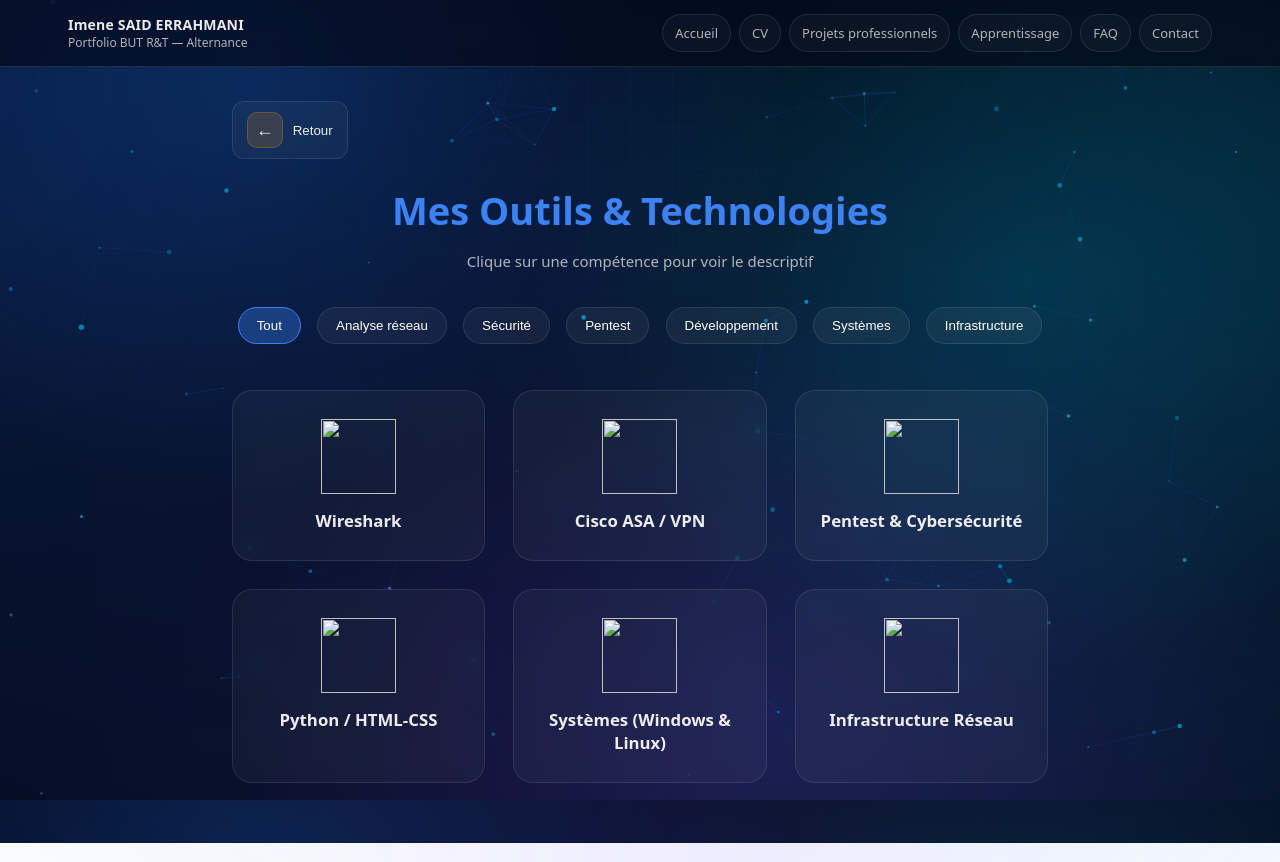
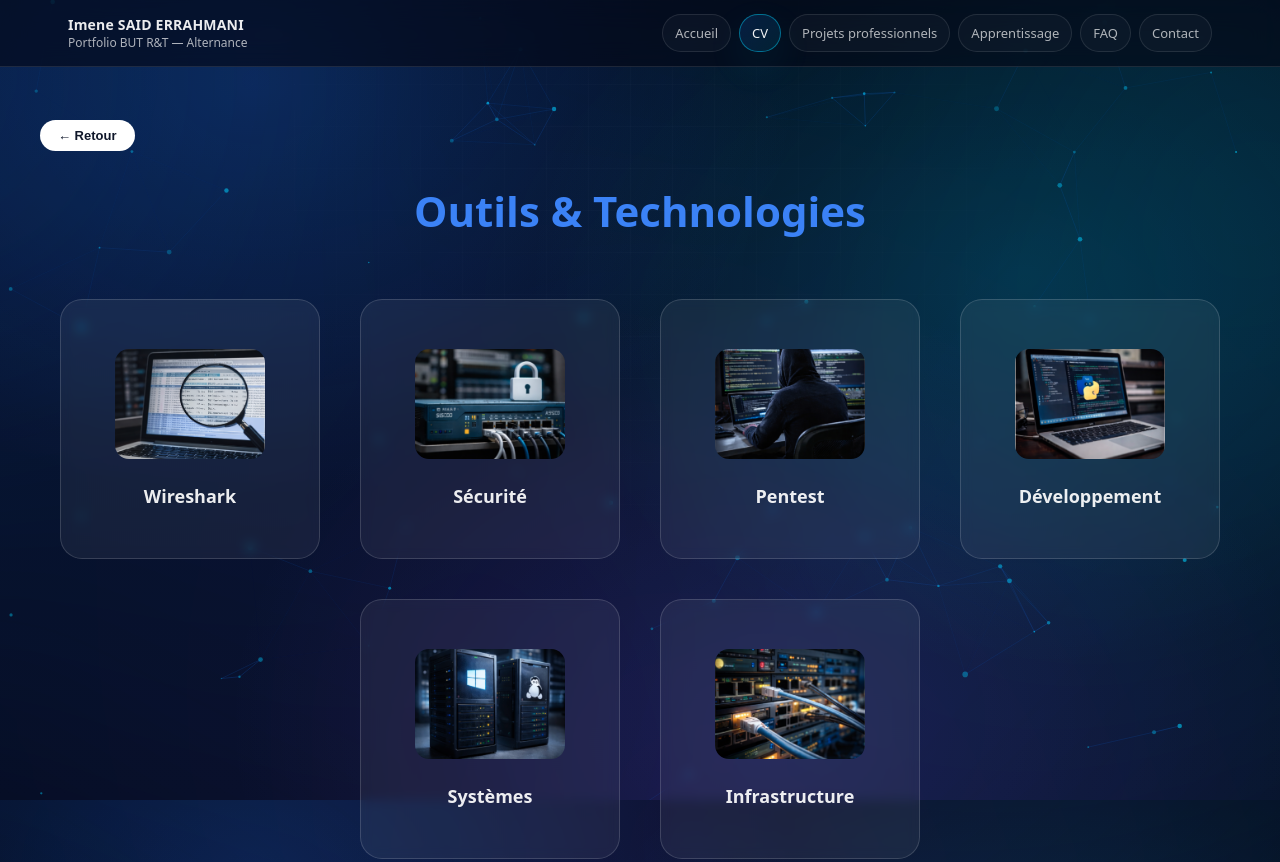
Before and after one commit to Imene-said/Portfolio, a plain HTML site: page outils-et-technologies.html in a window 1280 px wide. Shown: the top 862 px of the page. Drawn offline with Linux system fonts and the light colour scheme.

Commit message:
version 11

```diff
--- a/outils-et-technologies.html
+++ b/outils-et-technologies.html
@@ -1,177 +1,168 @@
-<!DOCTYPE html>
+<!doctype html>
 <html lang="fr">
 <head>
-<meta charset="UTF-8">
-<meta name="viewport" content="width=device-width, initial-scale=1.0">
+<meta charset="utf-8"/>
+<meta name="viewport" content="width=device-width, initial-scale=1"/>
 <title>Outils & Technologies — Imene</title>
 
-<!-- CSS GLOBAL DU SITE (IMPORTANT) -->
 <link rel="stylesheet" href="./assets/css/style.css">
 <script defer src="./assets/js/main.js"></script>
 
 <style>
-/* ===== ON GARDE TON DESIGN MAIS ADAPTÉ AU PORTFOLIO ===== */
 
-/* CONTENEUR CENTRÉ */
-.outilsContainer{
-    max-width: 1200px;
-    margin: 0 auto;
-    padding: 20px 18px 60px;
+/* ===== CONTAINER ===== */
+.techContainer{
+    max-width:1200px;
+    margin:0 auto;
+    padding:80px 20px 120px;
+    text-align:center;
 }
 
-/* TITRE CENTRÉ COMME FAQ / PRO */
-.outilsHeader{
-    text-align: center;
-    margin: 20px 0 30px;
+.techContainer h2{
+    font-size:42px;
+    color:#3b82f6;
+    margin-bottom:10px;
 }
 
-.outilsHeader h1{
-    font-size: 38px;
-    color: #3b82f6;
-    margin-bottom: 10px;
+.techContainer p{
+    opacity:0.75;
+    margin-bottom:60px;
+    font-size:16px;
 }
 
-.outilsHeader p{
-    color: var(--muted);
-    font-size: 15px;
+/* ===== BOUTON RETOUR ===== */
+.backBtn{
+    position:absolute;
+    top:120px;
+    left:40px;
+    background:white;
+    color:#0f172a;
+    border:none;
+    padding:8px 18px;
+    border-radius:30px;
+    cursor:pointer;
+    font-weight:600;
+    transition:0.3s;
 }
 
-/* FILTRES */
-.filters {
-    text-align: center;
-    margin: 30px 0 40px;
+.backBtn:hover{
+    transform:translateY(-2px);
+    box-shadow:0 6px 20px rgba(255,255,255,0.3);
 }
 
-.filter-btn {
-    background: rgba(255,255,255,0.05);
-    border: 1px solid rgba(255,255,255,0.10);
-    color: white;
-    padding: 10px 18px;
-    margin: 6px;
-    border-radius: 999px;
-    cursor: pointer;
-    transition: 0.3s ease;
+/* ===== GRID ===== */
+.sectionGrid{
+    display:flex;
+    gap:40px;
+    justify-content:center;
+    flex-wrap:wrap;
 }
 
-.filter-btn:hover {
-    background: rgba(59,130,246,0.2);
-    border-color: #3b82f6;
-    transform: translateY(-2px);
+/* ===== CARTES ===== */
+.card{
+    width:260px;
+    height:260px;
+    padding:25px;
+    background:rgba(255,255,255,0.06);
+    border:1px solid rgba(255,255,255,0.15);
+    border-radius:22px;
+    cursor:pointer;
+    transition:0.35s;
+    display:flex;
+    flex-direction:column;
+    align-items:center;
+    justify-content:center;
+    backdrop-filter: blur(6px);
 }
 
-.filter-btn.active {
-    background: rgba(59,130,246,0.35);
-    border-color: #3b82f6;
+.card:hover{
+    transform:translateY(-10px);
+    border-color:#3b82f6;
+    box-shadow:0 20px 50px rgba(59,130,246,0.35);
 }
 
-/* GRID CARTES */
-.grid {
-    display: grid;
-    grid-template-columns: repeat(auto-fit, minmax(200px, 1fr));
-    gap: 28px;
+.card img{
+    width:150px;
+    height:110px;
+    object-fit:cover;
+    border-radius:14px;
+    margin-bottom:25px;
+    transition:0.3s;
 }
 
-/* CARTES STYLE PORTFOLIO */
-.card {
-    background: rgba(255,255,255,0.04);
-    border: 1px solid rgba(255,255,255,0.10);
-    border-radius: 20px;
-    padding: 28px 20px;
-    text-align: center;
-    cursor: pointer;
-    transition: all 0.35s ease;
-    backdrop-filter: blur(10px);
+.card:hover img{
+    transform:scale(1.05);
 }
 
-.card:hover {
-    transform: translateY(-8px) scale(1.03);
-    border-color: #3b82f6;
-    box-shadow: 0 20px 50px rgba(0,0,0,0.5);
+.card h4{
+    margin:0;
+    font-size:18px;
+    font-weight:600;
 }
 
-.card.hide {
-    opacity: 0;
-    transform: scale(0.6);
-    position: absolute;
-    pointer-events: none;
+/* ===== MODAL ===== */
+.modal{
+    position:fixed;
+    inset:0;
+    background:rgba(0,0,0,0.85);
+    display:flex;
+    justify-content:center;
+    align-items:center;
+    visibility:hidden;
+    opacity:0;
+    transition:0.3s;
+    z-index:1000;
 }
 
-.card img {
-    width: 75px;
-    height: 75px;
-    object-fit: contain;
-    margin-bottom: 15px;
+.modal.active{
+    visibility:visible;
+    opacity:1;
 }
 
-.card h3 {
-    margin: 0;
-    font-size: 1.05rem;
+.modal-content{
+    background:#0f172a;
+    padding:40px;
+    border-radius:20px;
+    border:1px solid #3b82f6;
+    width:90%;
+    max-width:550px;
+    text-align:center;
 }
 
-/* MODAL (COMPATIBLE AVEC TON THEME) */
-.modal {
-    position: fixed;
-    inset: 0;
-    background: rgba(0,0,0,0.65);
-    backdrop-filter: blur(8px);
-    display: flex;
-    justify-content: center;
-    align-items: center;
-    opacity: 0;
-    visibility: hidden;
-    transition: 0.4s ease;
-    z-index: 1000;
+.modal-content img{
+    width:100px;
+    margin-bottom:20px;
 }
 
-.modal.active {
-    opacity: 1;
-    visibility: visible;
+.modal-content h2{
+    margin-bottom:15px;
 }
 
-.modal-content {
-    background: rgba(10,16,40,0.9);
-    border: 1px solid rgba(59,130,246,0.5);
-    border-radius: 22px;
-    padding: 30px;
-    max-width: 500px;
-    width: 90%;
-    text-align: center;
-    box-shadow: 0 30px 100px rgba(0,0,0,0.8);
+.modal-content p{
+    opacity:0.85;
+    line-height:1.6;
+    font-size:15px;
 }
 
-.modal img {
-    width: 90px;
-    margin-bottom: 15px;
+.close{
+    margin-top:25px;
+    padding:10px 22px;
+    border:none;
+    background:#3b82f6;
+    color:white;
+    border-radius:10px;
+    cursor:pointer;
 }
 
-.modal h2 {
-    margin-bottom: 15px;
-}
-
-.modal p {
-    color: var(--muted);
-    line-height: 1.6;
-}
-
-.close {
-    margin-top: 20px;
-    padding: 10px 22px;
-    border: none;
-    background: #3b82f6;
-    color: white;
-    border-radius: 12px;
-    cursor: pointer;
-}
 </style>
 </head>
 
 <body class="page">
-<!-- FOND PARTICULES COMME LES AUTRES PAGES -->
+
 <div class="glow"></div>
 <div class="gridlines"></div>
 <canvas id="particles"></canvas>
 
-<!-- HEADER IDENTIQUE AU SITE -->
 <header>
   <div class="container">
     <div class="topbar">
@@ -182,9 +173,9 @@
         </div>
       </div>
 
-      <nav aria-label="Navigation">
+      <nav>
         <a class="navlink" href="./index.html">Accueil</a>
-        <a class="navlink" href="./cv.html">CV</a>
+        <a class="navlink active" href="./cv.html">CV</a>
         <a class="navlink" href="./pro.html">Projets professionnels</a>
         <a class="navlink" href="./cours.html">Apprentissage</a>
         <a class="navlink" href="./faq.html">FAQ</a>
@@ -194,85 +185,58 @@
   </div>
 </header>
 
-<main class="outilsContainer">
+<button class="backBtn" onclick="history.back()">← Retour</button>
 
-    <!-- BOUTON RETOUR EN HAUT GAUCHE -->
-    <div class="pageActions" style="margin-bottom:20px;">
-        <button class="btnIcon warn" onclick="history.back()">
-            <span class="ico">←</span> Retour
-        </button>
+<main class="techContainer">
+
+<h2>Outils & Technologies</h2>
+<p></p>
+
+<div class="sectionGrid">
+
+<div class="card" data-title="Wireshark"
+data-description="Analyse avancée du trafic réseau, capture de paquets et diagnostic réseau.">
+<img src="assets/img/outils-et-technologies/wireshark.png">
+<h4>Wireshark</h4>
 </div>
 
-    <!-- TITRE -->
-    <div class="outilsHeader">
-        <h1>Mes Outils & Technologies</h1>
-        <p>Clique sur une compétence pour voir le descriptif</p>
+<div class="card" data-title="Sécurité"
+data-description="Configuration Cisco ASA, ACL, VPN, tunnels GRE/IPsec et sécurisation d'infrastructure.">
+<img src="assets/img/outils-et-technologies/securite.png">
+<h4>Sécurité</h4>
 </div>
 
-    <!-- FILTRES -->
-    <div class="filters">
-        <button class="filter-btn active" data-filter="all">Tout</button>
-        <button class="filter-btn" data-filter="analyse">Analyse réseau</button>
-        <button class="filter-btn" data-filter="securite">Sécurité</button>
-        <button class="filter-btn" data-filter="pentest">Pentest</button>
-        <button class="filter-btn" data-filter="dev">Développement</button>
-        <button class="filter-btn" data-filter="systemes">Systèmes</button>
-        <button class="filter-btn" data-filter="infra">Infrastructure</button>
+<div class="card" data-title="Pentest"
+data-description="Audit de sécurité, scan de ports, MITM, utilisation de Metasploit et outils offensifs.">
+<img src="assets/img/outils-et-technologies/pentest.png">
+<h4>Pentest</h4>
 </div>
 
-    <!-- GRID -->
-    <div class="grid">
-
-        <div class="card" data-category="analyse"
-             data-title="Wireshark"
-             data-description="Analyse avancée du trafic réseau, capture de paquets et diagnostic réseau.">
-            <img src="img/outil-et-technologies/wireshark.png">
-            <h3>Wireshark</h3>
+<div class="card" data-title="Développement"
+data-description="Développement Python, HTML/CSS et scripts d’automatisation.">
+<img src="assets/img/outils-et-technologies/dev.png">
+<h4>Développement</h4>
 </div>
 
-        <div class="card" data-category="securite"
-             data-title="Cisco ASA & VPN"
-             data-description="Configuration de pare-feu Cisco ASA, ACL, VPN et tunnels IPsec.">
-            <img src="img/outil-et-technologies/cisco.png">
-            <h3>Cisco ASA / VPN</h3>
+<div class="card" data-title="Systèmes"
+data-description="Administration Windows Server, Active Directory, Linux, DNS et DHCP.">
+<img src="assets/img/outils-et-technologies/system.png">
+<h4>Systèmes</h4>
 </div>
 
-        <div class="card" data-category="pentest"
-             data-title="Metasploit & Scan"
-             data-description="Tests d’intrusion, scan de ports, MITM et audits de sécurité.">
-            <img src="img/outil-et-technologies/metasploit.png">
-            <h3>Pentest & Cybersécurité</h3>
-        </div>
-
-        <div class="card" data-category="dev"
-             data-title="Python & Web"
-             data-description="Développement Python, scripts automatisés et HTML/CSS.">
-            <img src="img/outil-et-technologies/python.png">
-            <h3>Python / HTML-CSS</h3>
-        </div>
-
-        <div class="card" data-category="systemes"
-             data-title="Windows Server & Linux"
-             data-description="Active Directory, GPO, DNS, DHCP et administration Linux.">
-            <img src="img/outil-et-technologies/windows-server.png">
-            <h3>Systèmes (Windows & Linux)</h3>
-        </div>
-
-        <div class="card" data-category="infra"
-             data-title="Infrastructure Réseaux"
-             data-description="Switch Juniper, borne WiFi Aruba, VLAN, OSPF, BGP.">
-            <img src="img/outil-et-technologies/network.png">
-            <h3>Infrastructure Réseau</h3>
+<div class="card" data-title="Infrastructure"
+data-description="Configuration switch Juniper, borne WiFi Aruba et architecture réseau professionnelle.">
+<img src="assets/img/outils-et-technologies/reseau.png">
+<h4>Infrastructure</h4>
 </div>
 
 </div>
 
 </main>
 
-<!-- MODAL -->
 <div class="modal" id="modal">
 <div class="modal-content">
-        <img id="modal-img" src="">
+<img id="modal-img">
 <h2 id="modal-title"></h2>
 <p id="modal-desc"></p>
 <button class="close" onclick="closeModal()">Fermer</button>
@@ -280,45 +244,29 @@
 </div>
 
 <script>
-const filterBtns = document.querySelectorAll(".filter-btn");
-const cards = document.querySelectorAll(".card");
+const cards=document.querySelectorAll(".card");
+const modal=document.getElementById("modal");
+const modalTitle=document.getElementById("modal-title");
+const modalDesc=document.getElementById("modal-desc");
+const modalImg=document.getElementById("modal-img");
 
-filterBtns.forEach(btn => {
-    btn.addEventListener("click", () => {
-        filterBtns.forEach(b => b.classList.remove("active"));
-        btn.classList.add("active");
-        const filter = btn.dataset.filter;
-
-        cards.forEach(card => {
-            if (filter === "all" || card.dataset.category === filter) {
-                card.classList.remove("hide");
-            } else {
-                card.classList.add("hide");
-            }
-        });
+cards.forEach(card=>{
+card.addEventListener("click",()=>{
+modal.classList.add("active");
+modalTitle.textContent=card.dataset.title;
+modalDesc.textContent=card.dataset.description;
+modalImg.src=card.querySelector("img").src;
 });
 });
 
-const modal = document.getElementById("modal");
-const modalTitle = document.getElementById("modal-title");
-const modalDesc = document.getElementById("modal-desc");
-const modalImg = document.getElementById("modal-img");
-
-cards.forEach(card => {
-    card.addEventListener("click", () => {
-        modal.classList.add("active");
-        modalTitle.textContent = card.dataset.title;
-        modalDesc.textContent = card.dataset.description;
-        modalImg.src = card.querySelector("img").src;
-    });
-});
-
-function closeModal() {
+function closeModal(){
 modal.classList.remove("active");
 }
 
-modal.addEventListener("click", (e) => {
-    if (e.target === modal) closeModal();
+modal.addEventListener("click",(e)=>{
+if(e.target===modal){
+closeModal();
+}
 });
 </script>
 
```
Also changed, not shown: cours.html (+1 -1 lines), pro.html (+0 -1 lines), assets/img/outils-et-technologies/dev.png (added), assets/img/outils-et-technologies/pentest.png (added), assets/img/outils-et-technologies/reseau.png (added), assets/img/outils-et-technologies/securite.png (added), assets/img/outils-et-technologies/system.png (added), assets/img/outils-et-technologies/wireshark.png (added), 3 other files. Lines whose indentation alone changed are shown as unchanged.
